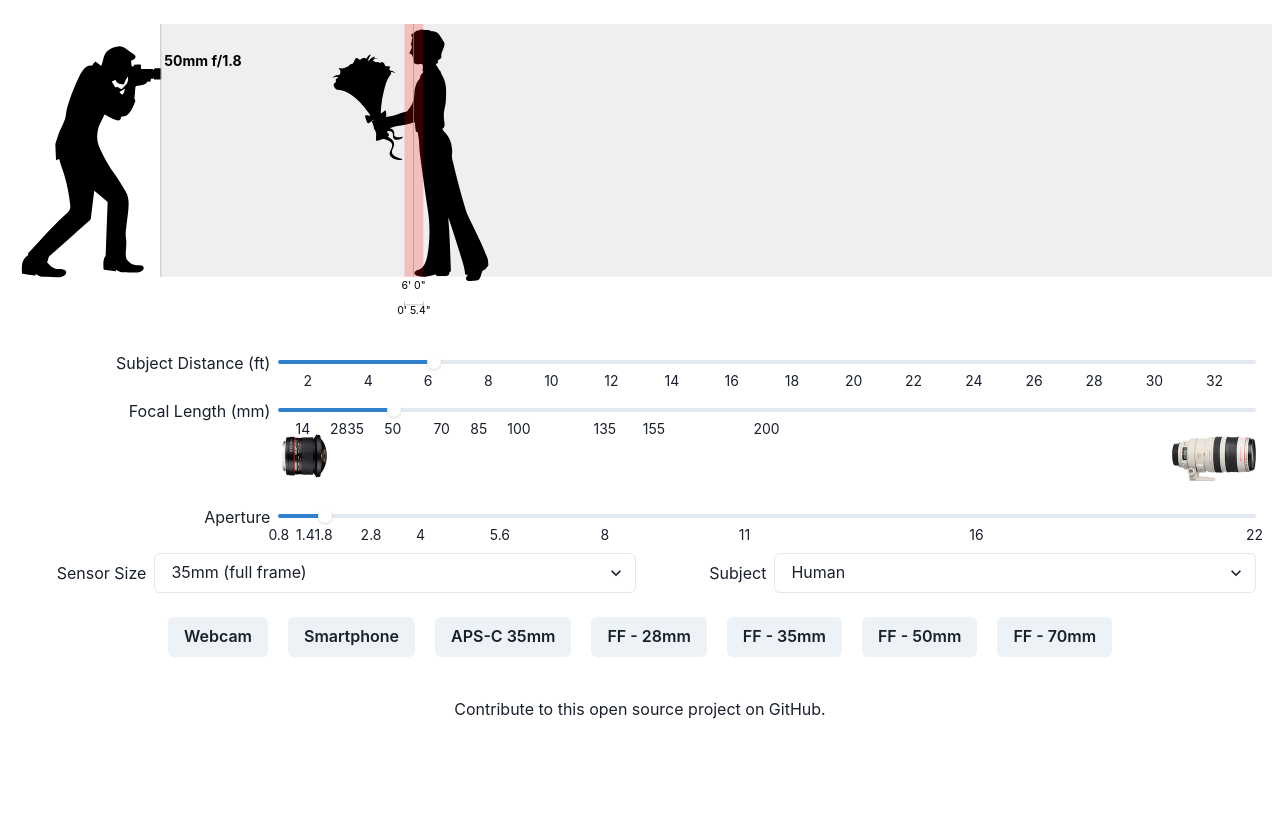
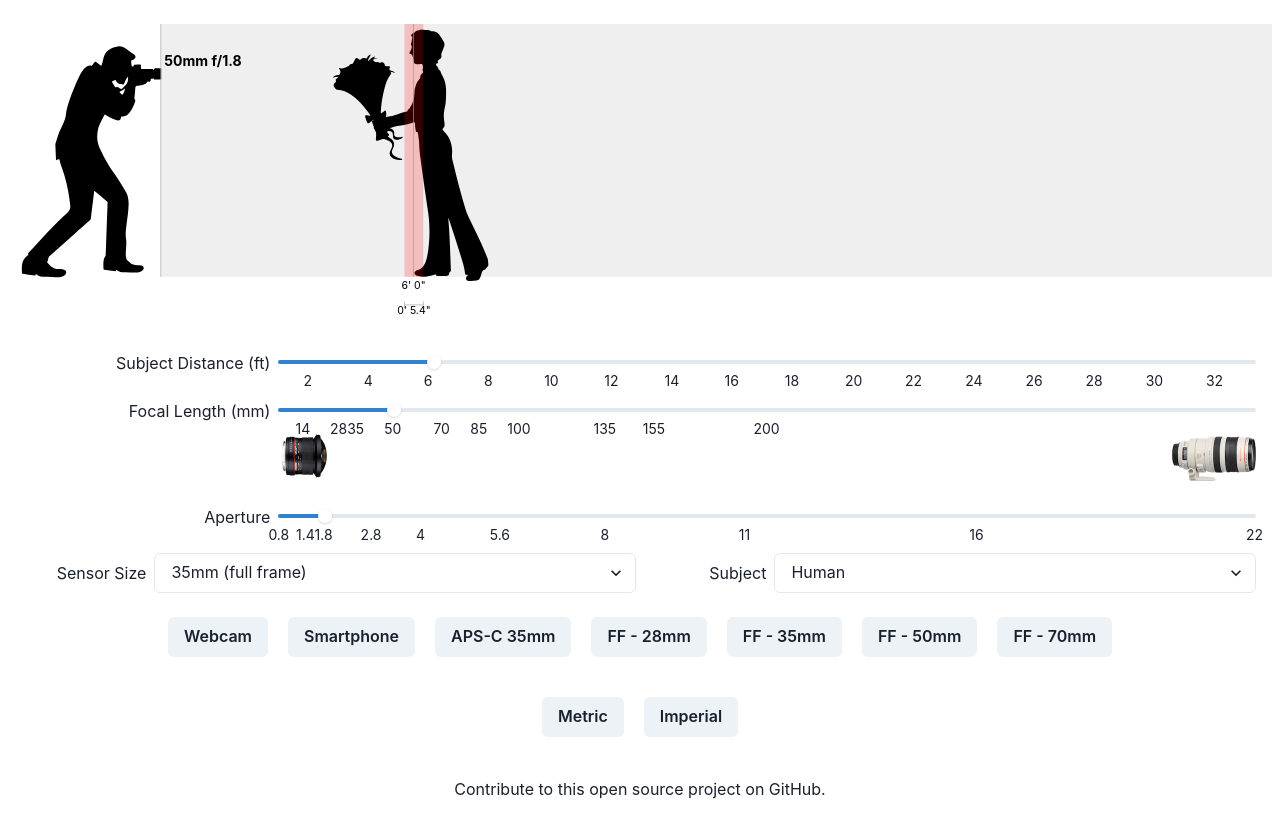
Before and after one commit to jherr/depth-of-field, a React (Vite) app: page / in a window 1280 px wide. Built offline with nearby package versions, Linux system fonts and the light colour scheme.

Commit message:
Add imperial and metric toggle button

```diff
--- a/src/App.tsx
+++ b/src/App.tsx
@@ -94,6 +94,8 @@ const SUBJECTS: Record<string, () => ReturnType<typeof SmallDog>> = {
   "Human At Desk": HumanAtDesk,
 };
 
+const SYSTEMS = ["Metric", "Imperial"] as const;
+
 function clamp(value: number, min: number, max: number) {
   return Math.min(Math.max(value, min), max);
 }
@@ -106,6 +108,7 @@ function App() {
   const [circleOfConfusionInMillimeters, setCircleOfConfusionInMillimeters] =
     useState(0.029);
   const [subject, setSubject] = useState("Human");
+  const [system, setSystem] = useState<(typeof SYSTEMS)[number]>("Imperial");
 
   const distanceToSubjectInMM = distanceToSubjectInInches * 25.4;
 
@@ -154,6 +157,7 @@ function App() {
           SubjectGraphic={SUBJECTS[subject]}
           focalLength={focalLengthInMillimeters}
           aperture={aperture}
+          system={system}
         />
       </Box>
 
@@ -322,6 +326,21 @@ function App() {
 
         <Box p={4} pt={6}>
           <Flex gap={5} justify="center">
+            {SYSTEMS.map((system) => (
+              <Button
+                key={system}
+                onClick={() => {
+                  setSystem(system);
+                }}
+              >
+                {system}
+              </Button>
+            ))}
+          </Flex>
+        </Box>
+
+        <Box p={4} pt={6}>
+          <Flex gap={5} justify="center">
             <a href="https://github.com/jherr/depth-of-field" target="_blank">
               Contribute to this open source project on GitHub.
             </a>
--- a/src/PhotographyGraphic.tsx
+++ b/src/PhotographyGraphic.tsx
@@ -1,8 +1,4 @@
-function imperial(inches: number, precision = 1) {
-  const feet = Math.floor(inches / 12);
-  const remainingInches = inches % 12;
-  return `${feet}' ${remainingInches.toFixed(precision)}"`;
-}
+import { toImperial, toMetric } from "./utils/units";
 
 export const SmallDog = () => (
   <path
@@ -52,6 +48,7 @@ export default function PhotographyGraphic({
   SubjectGraphic = Human,
   focalLength,
   aperture,
+  system,
 }: {
   distanceToSubjectInInches: number;
   nearFocalPointInInches: number;
@@ -59,8 +56,11 @@ export default function PhotographyGraphic({
   farDistanceInInches: number;
   focalLength: number;
   aperture: number;
+  system: string;
   SubjectGraphic?: () => JSX.Element;
 }) {
+  const covertUnits = system === "Imperial" ? toImperial : toMetric;
+
   return (
     <svg
       xmlns="http://www.w3.org/2000/svg"
@@ -125,7 +125,7 @@ export default function PhotographyGraphic({
         fontSize={3}
         textAnchor="middle"
       >
-        {imperial(farFocalPointInInches - nearFocalPointInInches)}
+        {covertUnits(farFocalPointInInches - nearFocalPointInInches)}
       </text>
 
       <text x={1} y={12} fontSize={4} fontWeight="bold">
@@ -141,14 +141,14 @@ export default function PhotographyGraphic({
               nearFocalPointInInches - 0.5
             } 71) rotate(-90)`}
           >
-            {imperial(nearFocalPointInInches, 0)}
+            {covertUnits(nearFocalPointInInches, 0)}
           </text>
           <text
             fontSize={3}
             textAnchor="start"
             transform={`translate(${farFocalPointInInches + 0.5} 1) rotate(90)`}
           >
-            {imperial(farFocalPointInInches, 0)}
+            {covertUnits(farFocalPointInInches, 0)}
           </text>
         </>
       )}
@@ -158,7 +158,7 @@ export default function PhotographyGraphic({
         fontSize={3}
         textAnchor="middle"
       >
-        {imperial(distanceToSubjectInInches, 0)}
+        {covertUnits(distanceToSubjectInInches, 0)}
       </text>
 
       <g transform={`translate(${distanceToSubjectInInches})`}>
--- /dev/null
+++ b/src/utils/units.ts
@@ -0,0 +1,10 @@
+export const toImperial = (inches: number, precision = 1) => {
+  const feet = Math.floor(inches / 12);
+  const remainingInches = inches % 12;
+  return `${feet}' ${remainingInches.toFixed(precision)}"`;
+};
+
+export const toMetric = (inches: number, precision = 1) => {
+  const cm = inches * 2.54;
+  return `${cm.toFixed(precision)} cm`;
+};
```
